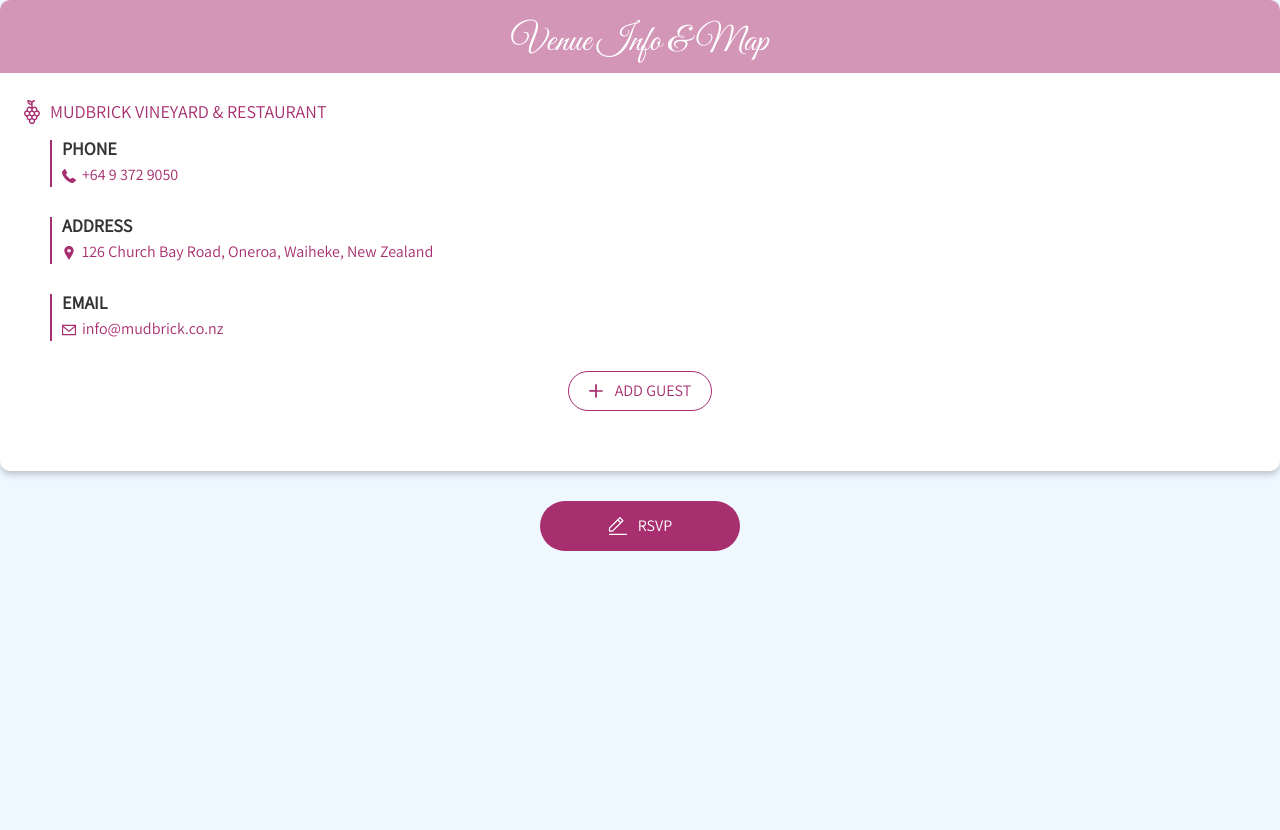
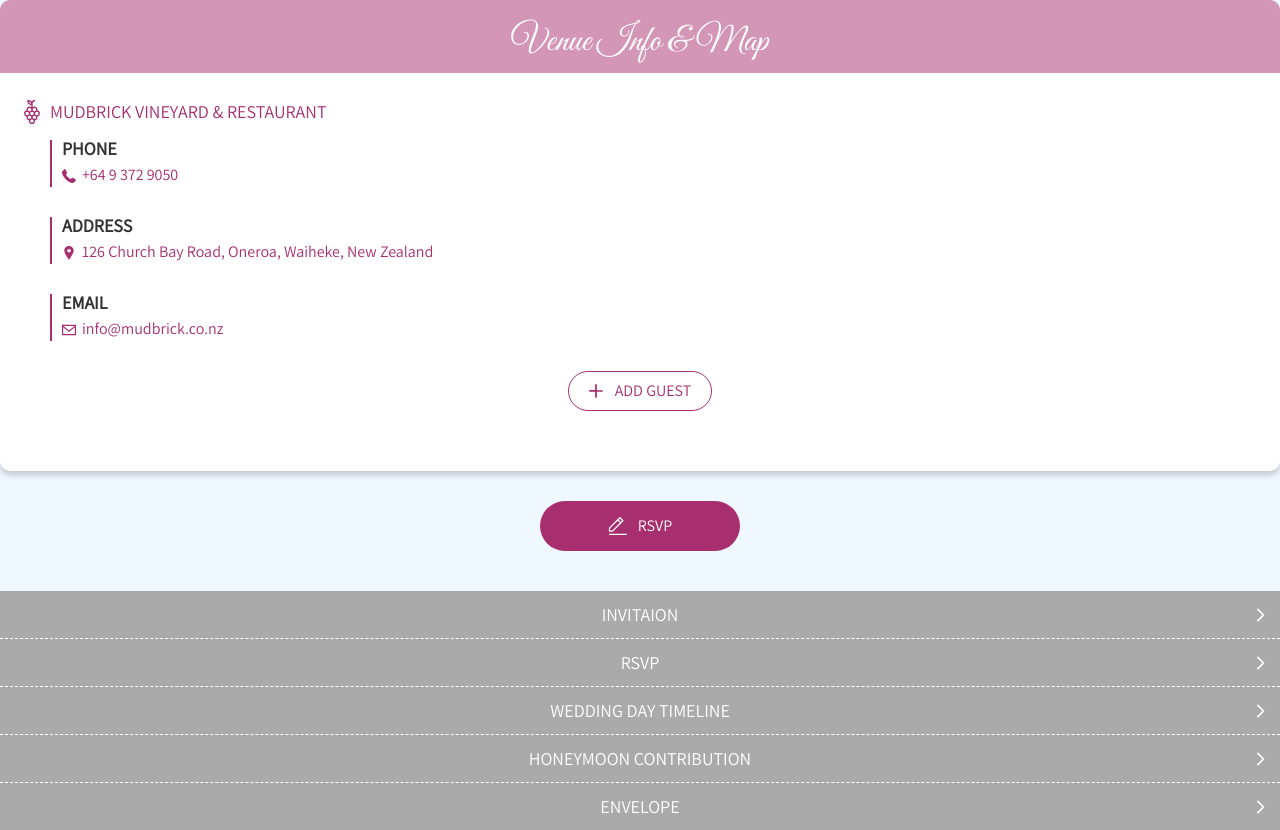
Before and after one commit to nozomail/wedding-invitation, a React app: page /venue in a window 1280 px wide. Before the commit the page ends 800 px from the top, so only its background shows below. Built offline with nearby package versions, Linux system fonts and the light colour scheme; a web font is replaced by a local one.

Commit message:
Add Nav component

```diff
--- /dev/null
+++ b/src/components/Nav/index.tsx
@@ -0,0 +1,19 @@
+import React from 'react';
+import './style.scss';
+
+type Props = {
+  navItems: {
+    name: string;
+    path: string;
+  }[];
+};
+
+export function Nav({ navItems }: Props): JSX.Element {
+  return (
+    <nav className="Nav">
+      {navItems.map((item) => (
+        <a href={item.path}>{item.name}</a>
+      ))}
+    </nav>
+  );
+}
--- /dev/null
+++ b/src/components/Nav/style.scss
@@ -0,0 +1,24 @@
+.Nav {
+  margin-top: 40px;
+
+  a {
+    display: block;
+    font-size: 18px;
+    color: #fff;
+    text-decoration: none;
+    background-color: #aaa;
+    padding: 10px 20px;
+    border-bottom: 1px dashed #fff;
+    text-align: center;
+    background: {
+      image: url('./assets/icon_arrow-right.svg');
+      size: 20px 20px;
+      repeat: no-repeat;
+      position: right 10px center;
+    }
+
+    &:last-child {
+      border-bottom: 0;
+    }
+  }
+}
--- a/src/components/TextLink/index.tsx
+++ b/src/components/TextLink/index.tsx
@@ -12,7 +12,9 @@
 
   return (
     <div className="TextLink">
-      <a className={`TextLink_text ${linkStyle}`} href={url} target="_blank">{text}</a>
+      <a className={`TextLink_text ${linkStyle}`} href={url} target="_blank">
+        {text}
+      </a>
     </div>
   );
 }
--- a/src/containers/App/index.tsx
+++ b/src/containers/App/index.tsx
@@ -5,8 +5,31 @@
 import { IndentSection } from '../../components/IndentSection';
 import { TextLink } from '../../components/TextLink';
 import { Button } from '../../components/Button';
+import { Nav } from '../../components/Nav';
 
 export function App(): JSX.Element {
+  const navItems = [
+    {
+      name: 'INVITAION',
+      path: 'invitation',
+    },
+    {
+      name: 'RSVP',
+      path: 'rsvp',
+    },
+    {
+      name: 'WEDDING DAY TIMELINE',
+      path: 'timeline',
+    },
+    {
+      name: 'HONEYMOON CONTRIBUTION',
+      path: 'contribution',
+    },
+    {
+      name: 'ENVELOPE',
+      path: 'envelope',
+    },
+  ];
   return (
     <div className="App">
       <Card title="Venue Info & Map">
@@ -15,7 +38,11 @@
             <TextLink url="tel:+6493729050" text="+64 9 372 9050" icon="phone" />
           </IndentSection>
           <IndentSection title="ADDRESS">
-            <TextLink url="https://goo.gl/maps/CLfGz6X3tikkYNMC7" text="126 Church Bay Road, Oneroa, Waiheke, New Zealand" icon="map" />
+            <TextLink
+              url="https://goo.gl/maps/CLfGz6X3tikkYNMC7"
+              text="126 Church Bay Road, Oneroa, Waiheke, New Zealand"
+              icon="map"
+            />
           </IndentSection>
           <IndentSection title="EMAIL">
             <TextLink url="mailto:info@mudbrick.co.nz" text="info@mudbrick.co.nz" icon="email" />
@@ -24,6 +51,7 @@
         <Button type="secondary" text="ADD GUEST" icon="plus" />
       </Card>
       <Button type="primary" text="RSVP" icon="pen" />
+      <Nav navItems={navItems}></Nav>
     </div>
   );
 }
```
Also changed, not shown: src/components/Nav/assets/icon_arrow-right.svg (added).
